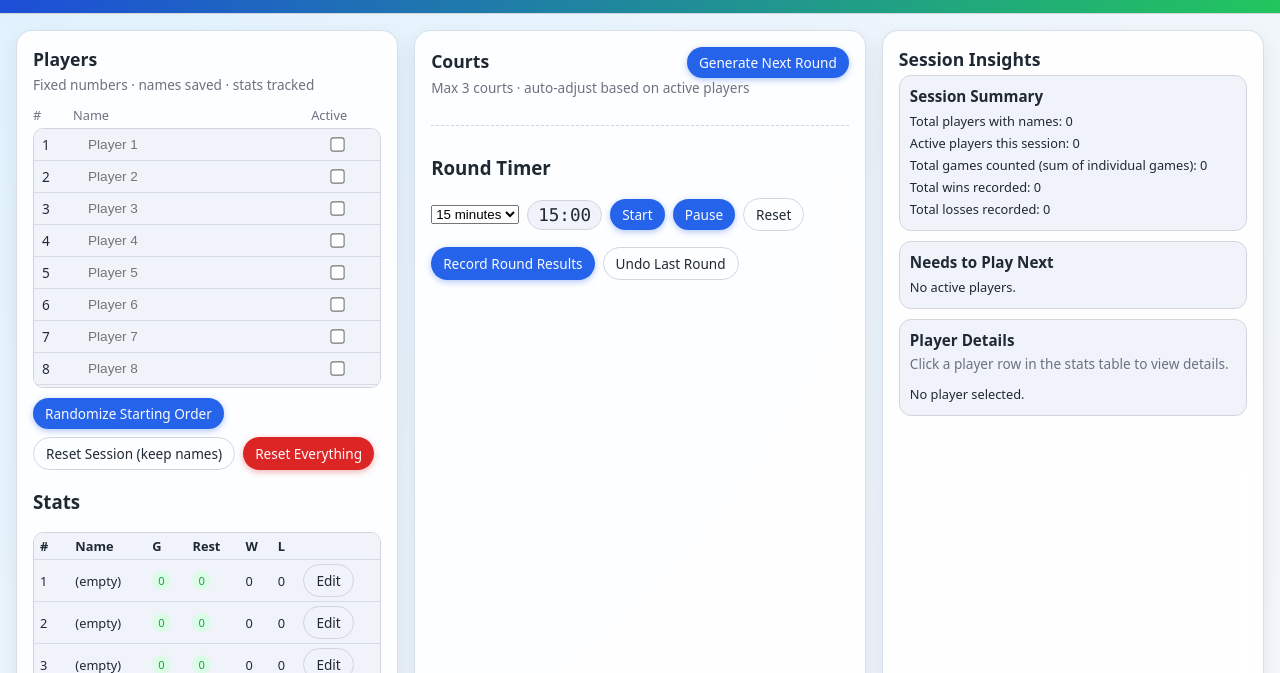
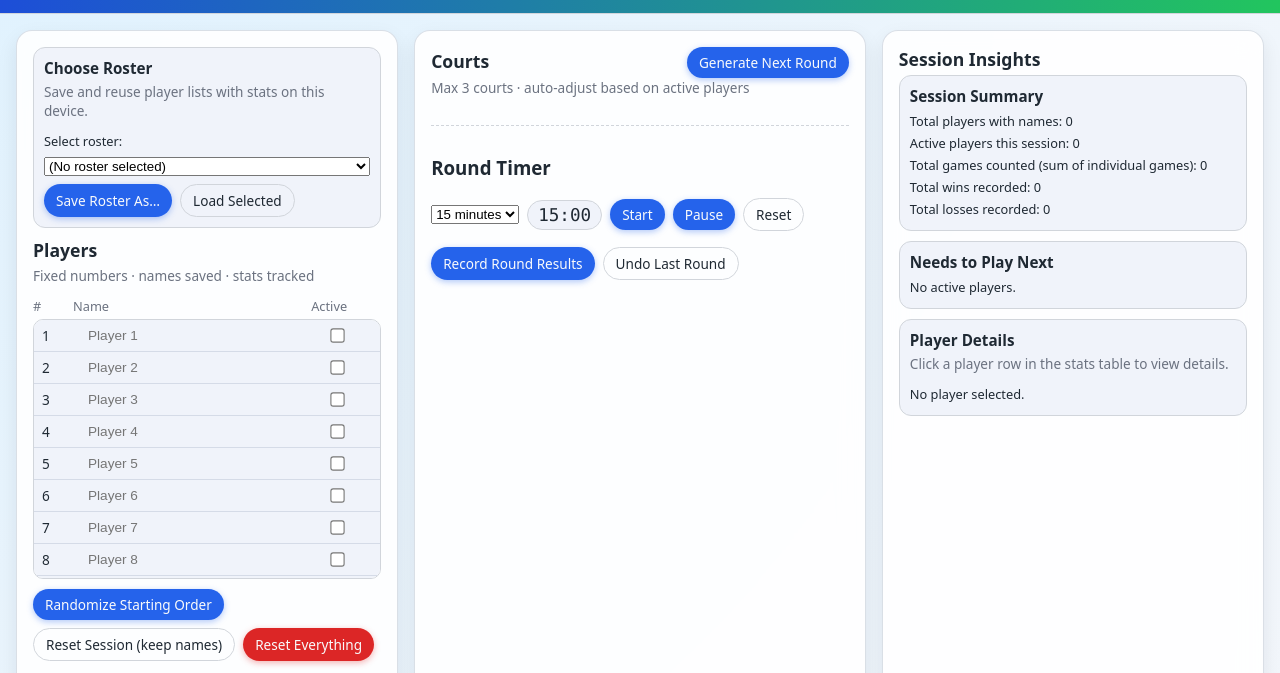
Before and after one commit to gkhumble1/Organized-Pickleball-, a plain HTML site: page index.html in a window 1280 px wide. Shown: the part 73-746 px from the top of the page. Drawn offline with Linux system fonts and the light colour scheme.

Commit message:
Update index.html

```diff
--- a/index.html
+++ b/index.html
@@ -20,6 +20,25 @@
   <main class="layout">
     <!-- LEFT: Players & Controls -->
     <section class="panel panel-left">
+      <div class="summary-card">
+        <h3>Choose Roster</h3>
+        <div class="panel-subtitle">Save and reuse player lists with stats on this device.</div>
+
+        <div class="roster-tools">
+          <label for="rosterSelect" style="font-size:0.8rem; display:block; margin-bottom:4px;">
+            Select roster:
+          </label>
+          <select id="rosterSelect" style="width:100%; margin-bottom:8px;">
+            <option value="">(No roster selected)</option>
+          </select>
+
+          <div style="display:flex; gap:8px; flex-wrap:wrap;">
+            <button id="saveRosterBtn">Save Roster As…</button>
+            <button id="loadRosterFromSelectBtn" class="secondary">Load Selected</button>
+          </div>
+        </div>
+      </div>
+
       <h2>Players</h2>
       <p class="panel-subtitle">Fixed numbers · names saved · stats tracked</p>
 
```
